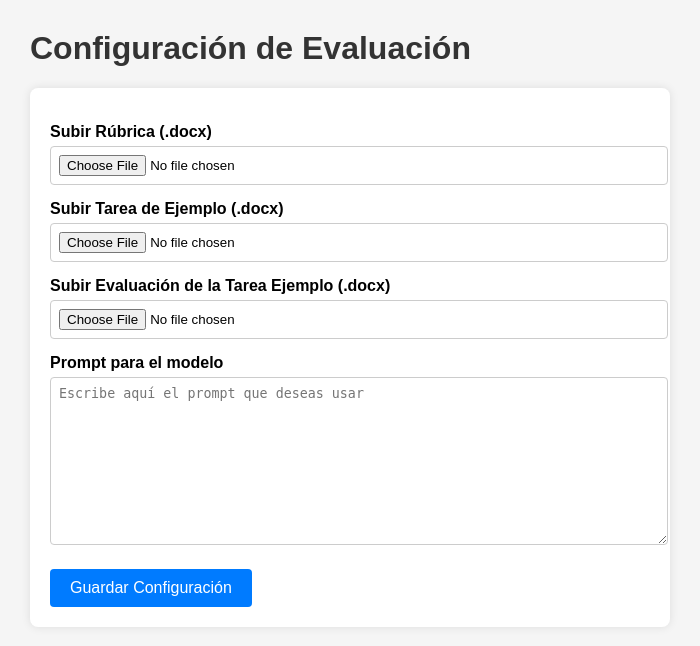
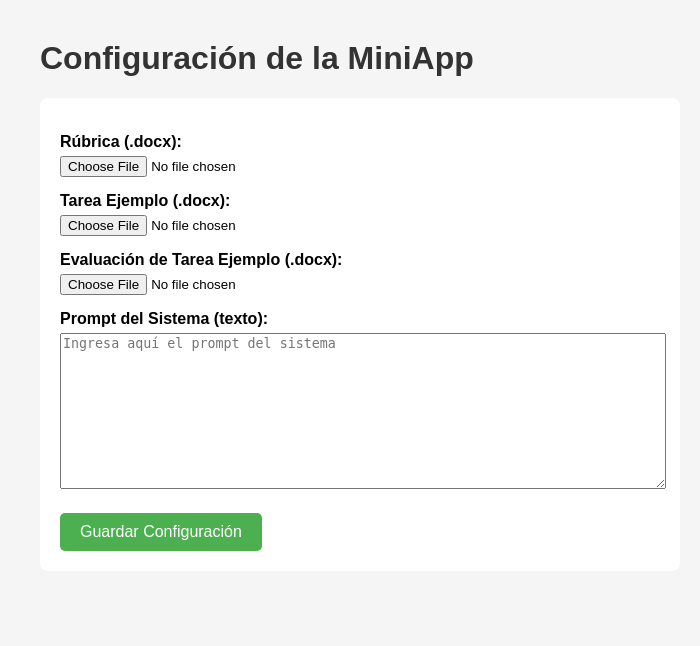
Before and after one commit to josuevera99/miniapp-flask, a Flask app: page /config in a window 1280 px wide. Shown: the top 646 px of the page, without its empty margins (0-700 px from the left). Run offline with Flask 3, Linux system fonts and the light colour scheme.

Commit message:
Actualizar configuración de la app: formulario de configuración de archivos y prompt

```diff
--- a/app.py
+++ b/app.py
@@ -6,13 +6,21 @@
 
 # === Cargar variables de entorno ===
 load_dotenv()
-HF_TOKEN = os.getenv("HF_TOKEN")  # Debe estar en .env o en Render Environment Variables
+HF_TOKEN = os.getenv("HF_TOKEN")  # Token de Hugging Face
 
 # === Configuración del cliente de Hugging Face ===
 client = InferenceClient(
     model="openai/gpt-oss-120b",
     token=HF_TOKEN
 )
+
+# === Inicializar Flask ===
+app = Flask(__name__)
+
+# === Carpeta donde se guardará la configuración ===
+BASE_DIR = os.path.dirname(os.path.abspath(__file__))
+DOCS_DIR = os.path.join(BASE_DIR, "docs")
+os.makedirs(DOCS_DIR, exist_ok=True)  # Crear carpeta si no existe
 
 # === Función para leer .docx ===
 def leer_docx(ruta_archivo):
@@ -22,88 +30,76 @@
         texto += parrafo.text + "\n"
     return texto.strip()
 
-# === Carpeta de configuración ===
-BASE_DIR = os.path.dirname(os.path.abspath(__file__))
-CONFIG_DIR = os.path.join(BASE_DIR, "config")
-os.makedirs(CONFIG_DIR, exist_ok=True)
-
-# === Función para leer configuración ===
-def leer_config():
-    rubrica_path = os.path.join(CONFIG_DIR, "rubrica.docx")
-    tarea_path = os.path.join(CONFIG_DIR, "tarea.docx")
-    evaluacion_path = os.path.join(CONFIG_DIR, "evaluacion.docx")
-    prompt_path = os.path.join(CONFIG_DIR, "prompt.txt")
-
-    rubricText = leer_docx(rubrica_path) if os.path.exists(rubrica_path) else ""
-    ejemploTexto = leer_docx(tarea_path) if os.path.exists(tarea_path) else ""
-    ejemploCalificacion = leer_docx(evaluacion_path) if os.path.exists(evaluacion_path) else ""
-    prompt_text = ""
+# === Función para leer prompt de archivo de texto ===
+def leer_prompt():
+    prompt_path = os.path.join(DOCS_DIR, "prompt.txt")
     if os.path.exists(prompt_path):
         with open(prompt_path, "r", encoding="utf-8") as f:
-            prompt_text = f.read()
-    return rubricText, ejemploTexto, ejemploCalificacion, prompt_text
+            return f.read()
+    return ""  # Si no existe, devuelve vacío
 
-# === Inicializar Flask ===
-app = Flask(__name__)
-
-# === Ruta de configuración ===
+# === Ruta de configuración para subir archivos ===
 @app.route("/config", methods=["GET", "POST"])
 def config():
-    mensaje = None
     if request.method == "POST":
-        # Guardar archivos subidos
-        rubrica_file = request.files.get("rubrica")
-        tarea_file = request.files.get("tarea")
-        evaluacion_file = request.files.get("evaluacion")
+        # Guardar rúbrica
+        if "rubrica" in request.files:
+            rubrica_file = request.files["rubrica"]
+            rubrica_file.save(os.path.join(DOCS_DIR, "rubrica.docx"))
+        # Guardar tarea ejemplo
+        if "tarea_ejemplo" in request.files:
+            ejemplo_file = request.files["tarea_ejemplo"]
+            ejemplo_file.save(os.path.join(DOCS_DIR, "tareaejemplo.docx"))
+        # Guardar evaluación ejemplo
+        if "eval_ejemplo" in request.files:
+            eval_file = request.files["eval_ejemplo"]
+            eval_file.save(os.path.join(DOCS_DIR, "evaluacionejemplo.docx"))
+        # Guardar prompt
         prompt_text = request.form.get("prompt")
-
-        if rubrica_file:
-            rubrica_file.save(os.path.join(CONFIG_DIR, "rubrica.docx"))
-        if tarea_file:
-            tarea_file.save(os.path.join(CONFIG_DIR, "tarea.docx"))
-        if evaluacion_file:
-            evaluacion_file.save(os.path.join(CONFIG_DIR, "evaluacion.docx"))
         if prompt_text:
-            with open(os.path.join(CONFIG_DIR, "prompt.txt"), "w", encoding="utf-8") as f:
+            with open(os.path.join(DOCS_DIR, "prompt.txt"), "w", encoding="utf-8") as f:
                 f.write(prompt_text)
 
-        mensaje = "Configuración guardada correctamente."
+        return redirect(url_for("config"))
 
-    return render_template("config.html", mensaje=mensaje)
+    return render_template("config.html")
 
-# === Ruta principal para alumnos ===
+# === Ruta principal para evaluar tareas ===
 @app.route("/", methods=["GET", "POST"])
 def index():
-    rubricText, ejemploTexto, EJEMPLO_CALIFICACION, prompt_text = leer_config()
+    # Cargar configuración actual
+    rubric_path = os.path.join(DOCS_DIR, "rubrica.docx")
+    ejemplo_path = os.path.join(DOCS_DIR, "tareaejemplo.docx")
+    eval_path = os.path.join(DOCS_DIR, "evaluacionejemplo.docx")
+
+    if not os.path.exists(rubric_path) or not os.path.exists(ejemplo_path) or not os.path.exists(eval_path):
+        return "La configuración aún no está lista. Sube los archivos en /config"
+
+    rubric_text = leer_docx(rubric_path)
+    ejemplo_text = leer_docx(ejemplo_path)
+    ejemplo_eval_text = leer_docx(eval_path)
+    prompt_text = leer_prompt()
 
     if request.method == "POST":
-        # Leer la tarea del alumno
         tarea_file = request.files["tarea"]
         nueva_tarea = leer_docx(tarea_file)
 
-        # Construir prompt para el modelo
+        # Construir prompt final
         messages = [
-            {
-                "role": "system",
-                "content": prompt_text
-            },
-            {
-                "role": "user",
-                "content": f"""
+            {"role": "system", "content": prompt_text},
+            {"role": "user", "content": f"""
 Rúbrica:
-{rubricText}
+{rubric_text}
 
 Ejemplo de tarea evaluada:
-{ejemploTexto}
-{EJEMPLO_CALIFICACION}
+{ejemplo_text}
+{ejemplo_eval_text}
 
 Ahora evalúa esta tarea siguiendo el mismo formato:
 Texto del alumno: {nueva_tarea}
-"""
-            }
+"""}
         ]
 
-        # Solicitud al modelo
         response = client.chat_completion(messages=messages, max_tokens=500)
         evaluacion = response.choices[0].message["content"]
 
@@ -111,5 +107,6 @@
 
     return render_template("index.html")
 
+
 if __name__ == "__main__":
     app.run(debug=True)
--- a/templates/config.html
+++ b/templates/config.html
@@ -2,80 +2,34 @@
 <html lang="es">
 <head>
     <meta charset="UTF-8">
-    <title>Configuración de Evaluación</title>
+    <title>Configuración de la MiniApp</title>
     <style>
-        body {
-            font-family: Arial, sans-serif;
-            margin: 30px;
-            background-color: #f5f5f5;
-        }
-        h1 {
-            color: #333;
-        }
-        form {
-            background-color: #fff;
-            padding: 20px;
-            border-radius: 8px;
-            max-width: 600px;
-            margin-top: 20px;
-            box-shadow: 0 0 10px rgba(0,0,0,0.1);
-        }
-        label {
-            display: block;
-            margin-top: 15px;
-            font-weight: bold;
-        }
-        input[type="file"],
-        textarea {
-            width: 100%;
-            margin-top: 5px;
-            padding: 8px;
-            border-radius: 4px;
-            border: 1px solid #ccc;
-        }
-        textarea {
-            height: 150px;
-            resize: vertical;
-        }
-        button {
-            margin-top: 20px;
-            padding: 10px 20px;
-            border: none;
-            background-color: #007bff;
-            color: white;
-            font-size: 16px;
-            border-radius: 4px;
-            cursor: pointer;
-        }
-        button:hover {
-            background-color: #0056b3;
-        }
-        .success {
-            margin-top: 15px;
-            color: green;
-        }
+        body { font-family: Arial, sans-serif; margin: 40px; background-color: #f5f5f5; }
+        h1 { color: #333; }
+        form { background-color: #fff; padding: 20px; border-radius: 8px; max-width: 600px; }
+        label { display: block; margin-top: 15px; font-weight: bold; }
+        input[type="file"], textarea { width: 100%; margin-top: 5px; }
+        textarea { height: 150px; }
+        button { margin-top: 20px; padding: 10px 20px; font-size: 16px; background-color: #4CAF50; color: white; border: none; border-radius: 5px; cursor: pointer; }
+        button:hover { background-color: #45a049; }
     </style>
 </head>
 <body>
-    <h1>Configuración de Evaluación</h1>
-    <form action="/config" method="POST" enctype="multipart/form-data">
-        <label for="rubrica">Subir Rúbrica (.docx)</label>
+    <h1>Configuración de la MiniApp</h1>
+    <form action="{{ url_for('config') }}" method="POST" enctype="multipart/form-data">
+        <label for="rubrica">Rúbrica (.docx):</label>
         <input type="file" id="rubrica" name="rubrica" accept=".docx" required>
 
-        <label for="tarea">Subir Tarea de Ejemplo (.docx)</label>
-        <input type="file" id="tarea" name="tarea" accept=".docx" required>
+        <label for="tarea_ejemplo">Tarea Ejemplo (.docx):</label>
+        <input type="file" id="tarea_ejemplo" name="tarea_ejemplo" accept=".docx" required>
 
-        <label for="evaluacion">Subir Evaluación de la Tarea Ejemplo (.docx)</label>
-        <input type="file" id="evaluacion" name="evaluacion" accept=".docx" required>
+        <label for="eval_ejemplo">Evaluación de Tarea Ejemplo (.docx):</label>
+        <input type="file" id="eval_ejemplo" name="eval_ejemplo" accept=".docx" required>
 
-        <label for="prompt">Prompt para el modelo</label>
-        <textarea id="prompt" name="prompt" placeholder="Escribe aquí el prompt que deseas usar" required></textarea>
+        <label for="prompt">Prompt del Sistema (texto):</label>
+        <textarea id="prompt" name="prompt" placeholder="Ingresa aquí el prompt del sistema" required></textarea>
 
         <button type="submit">Guardar Configuración</button>
     </form>
-
-    {% if mensaje %}
-        <div class="success">{{ mensaje }}</div>
-    {% endif %}
 </body>
 </html>
```
